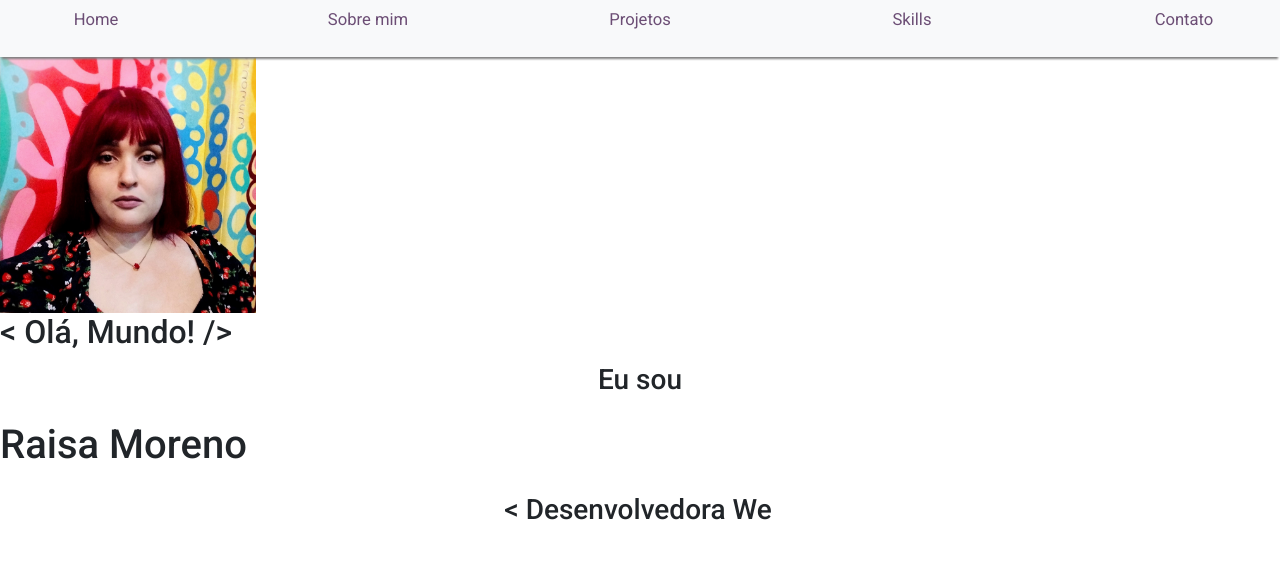
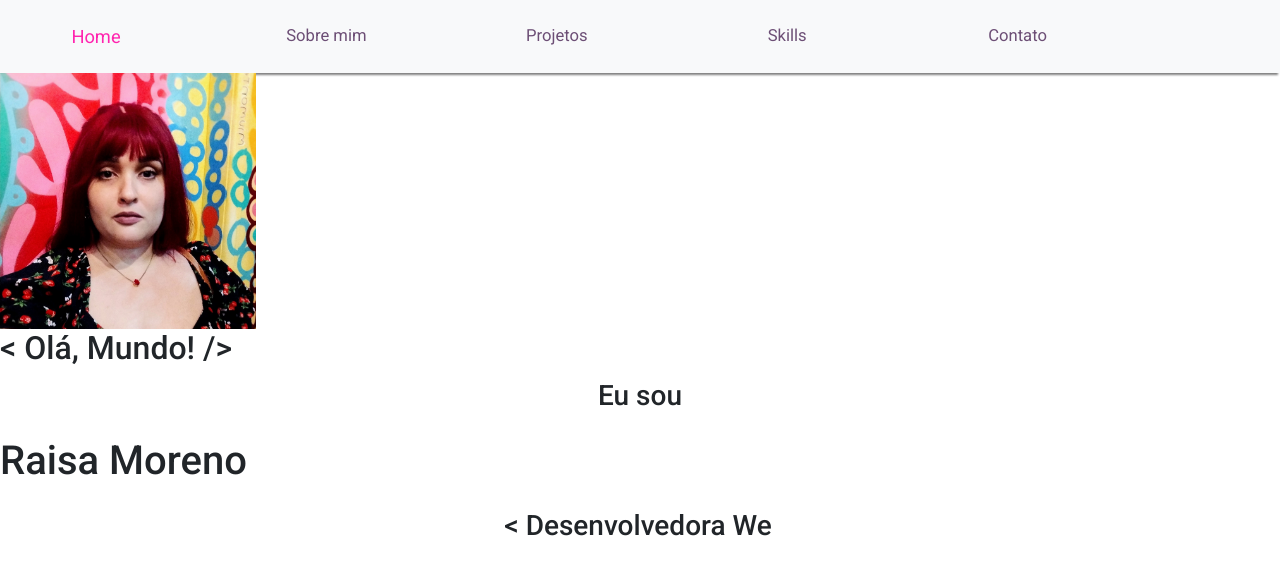
Before and after one commit to raisamrs/raisamrs.github.io, a React (Vite) app: page / in a window 1280 px wide. Shown: the top 574 px of the page. Built offline with nearby package versions, Linux system fonts and the light colour scheme.

Commit message:
style: uso do css modules no componente App

```diff
--- a/src/App.css
+++ b/src/App.module.css
@@ -19,7 +19,7 @@ html, body {
 	--grey: #808080;
 }
 
-.main-container {
+.mainContainer {
 	display: flex;
 	flex-direction: column;
 	min-height: 100vh;
@@ -36,14 +36,39 @@ html, body {
 	gap: 3%;
 }
 
-.nav-link {
+.navLink {
+	color: var(--purple);
 	display: flex;
 	font-size: 1.3vw;
 	justify-content: space-evenly;
+	padding-top: 3vh;
+	text-decoration: none;
 	width: 15vw;
 }
 
-.nav-link:hover {
-	color: var(--pink);
-	transform: scale(1.1);
+.navLinkHover {
+	&:hover {
+		color: var(--pink);
+		transform: scale(1.1);
+	}
 }
+
+.titleBg {
+  -webkit-text-stroke: 1px var(--light-grey);
+  color: transparent;
+  font-family: 'Roboto', sans-serif;
+  font-size: 7vw;
+  font-weight: 900;
+  position: relative;
+  text-align: center;
+}
+
+.titleFg {
+  color: var(--purple);
+  font-family: 'Roboto', sans-serif;
+  font-size: 2.4rem;
+  position: absolute;
+  top: 50%;
+  left: 50%;
+  transform: translate(-50%, -50%);
+}
--- a/src/App.tsx
+++ b/src/App.tsx
@@ -1,21 +1,48 @@
 import { Routes, Route, NavLink } from 'react-router-dom';
-import './App.css';
 import About from './pages/About/About';
 import Contact from './pages/Contact/Contact';
 import Home from './pages/Home/Home';
 import Projects from './pages/Projects/Projects';
 import Skills from './pages/Skills/Skills';
 import SentMessage from './pages/SentMessage/SentMessage';
+import styles from './App.module.css';
+import { navBarClasses, navLinkClasses } from './classesNamesApp';
 
 function App() {
   return (
-    <div className="main-container">
-      <nav className="navbar navbar-light bg-light custom-navbar">
-        <NavLink to="/" end className="nav-link">Home</NavLink>
-        <NavLink to="/sobre-mim" className="nav-link">Sobre mim</NavLink>
-        <NavLink to="/projetos" className="nav-link">Projetos</NavLink>
-        <NavLink to="/skills" className="nav-link">Skills</NavLink>
-        <NavLink to="/contato" className="nav-link">Contato</NavLink>
+    <div className={ styles.mainContainer }>
+      <nav className={ navBarClasses }>
+        <NavLink
+          to="/"
+          end
+          className={ navLinkClasses }
+        >
+          Home
+        </NavLink>
+        <NavLink
+          to="/sobre-mim"
+          className={ navLinkClasses }
+        >
+          Sobre mim
+        </NavLink>
+        <NavLink
+          to="/projetos"
+          className={ navLinkClasses }
+        >
+          Projetos
+        </NavLink>
+        <NavLink
+          to="/skills"
+          className={ navLinkClasses }
+        >
+          Skills
+        </NavLink>
+        <NavLink
+          to="/contato"
+          className={ navLinkClasses }
+        >
+          Contato
+        </NavLink>
       </nav>
       <Routes>
         <Route path="/" element={ <Home /> } />
--- /dev/null
+++ b/src/classesNamesApp.ts
@@ -0,0 +1,24 @@
+import classNames from 'classnames';
+import styles from './App.module.css';
+
+export const navBarClasses = classNames(
+  styles.navbar,
+  'navbar-light',
+  'bg-light',
+  'custom-navbar',
+);
+
+export const navLinkClasses = classNames(
+  styles.navLink,
+  styles.navLinkHover,
+);
+
+export const titleBgClasses = classNames(
+  styles.titleBg,
+  'text-uppercase',
+);
+
+export const titleFgClasses = classNames(
+  styles.titleFg,
+  'text-uppercase',
+);
```
